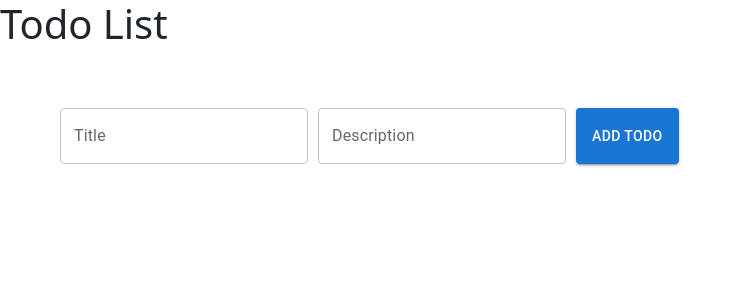
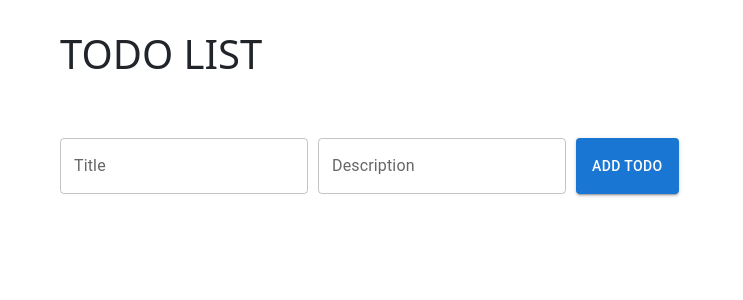
Before and after one commit to Valkor95/REACT_HW, a React (Vite) app: page / in a window 1280 px wide. Shown: the top 300 px of the page, without its empty margins (0-743 px from the left). Built offline with nearby package versions, Linux system fonts and the light colour scheme.

Commit message:
HW95_v19

```diff
--- a/src/pages/Home/Home.jsx
+++ b/src/pages/Home/Home.jsx
@@ -5,7 +5,8 @@ import TodoList from "../../componets/TodoList"
 const Home = () => {
     return (
         <div>
-            <h1>Todo List</h1>
+            <h1 style={{marginLeft: '60px', marginTop: '30px', textTransform: 'uppercase'}}
+            >Todo List</h1>
             <TodoForm/>
             <TodoList/>
         </div>
```
